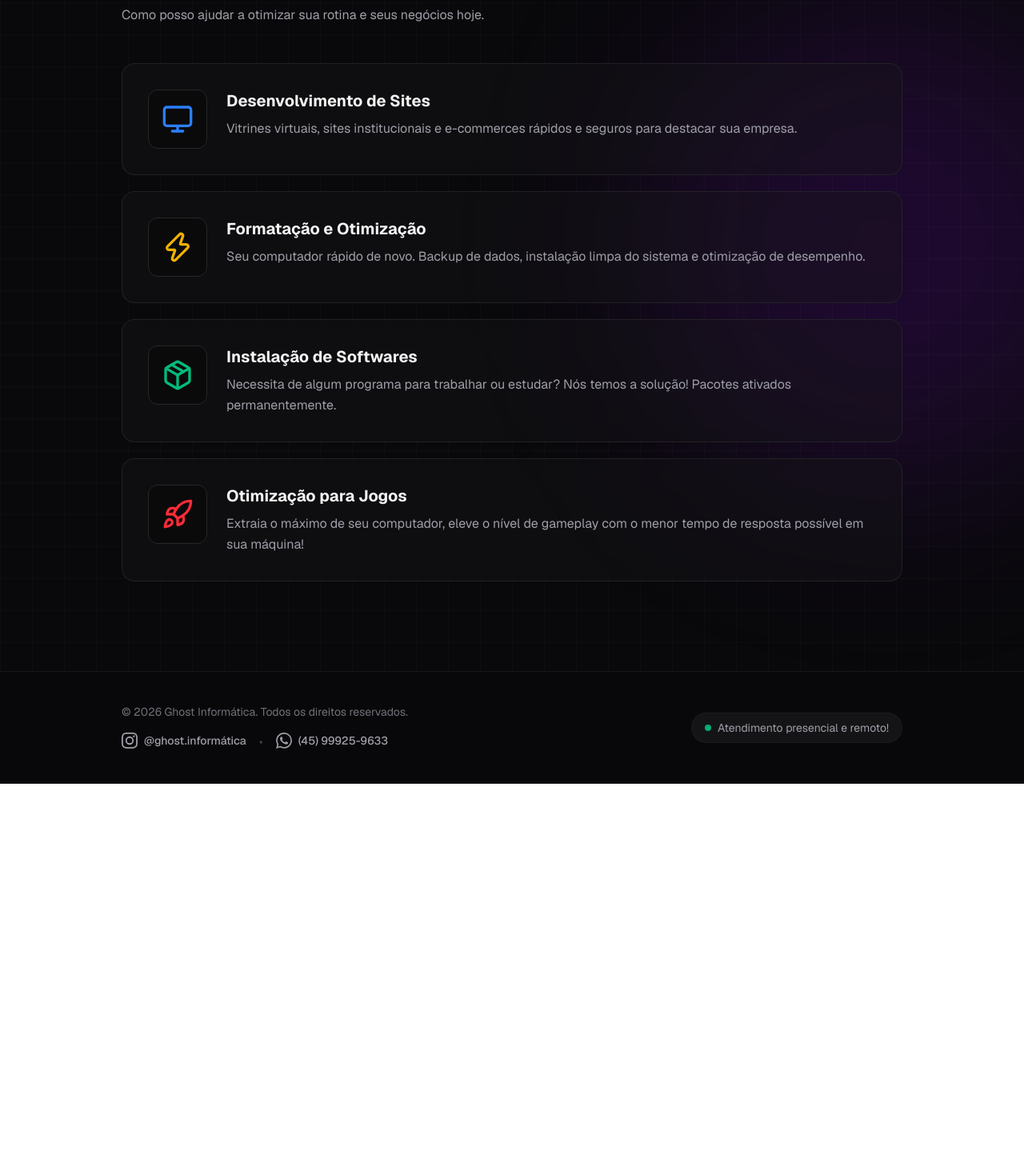
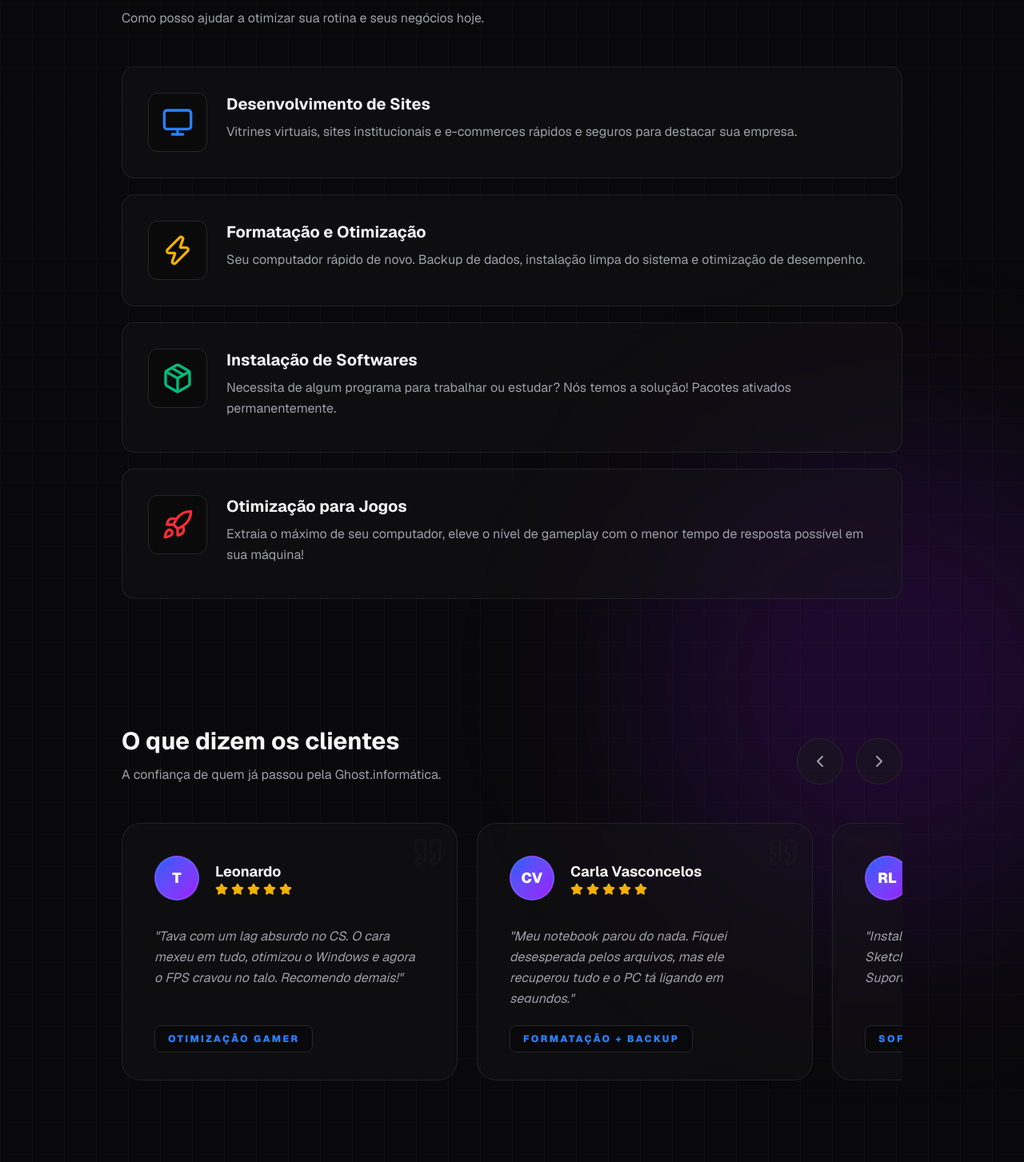
Before and after one commit to T0M3N05/meu-site, a Next.js app: page / in a window 1280 px wide. Shown: the part 877-2330 px from the top of the page at 80% size. Before the commit the page ends 1857 px from the top, so only its background shows below. Built offline with nearby package versions, Linux system fonts and the light colour scheme.

Commit message:
Mudanças novas

```diff
--- a/app/page.tsx
+++ b/app/page.tsx
@@ -1,5 +1,8 @@
-import { Monitor, Zap, Package, Rocket, Laptop, Server } from 'lucide-react';
+'use client';
+
+import { Monitor, Zap, Package, Rocket, Star, Quote, ChevronLeft, ChevronRight, Layout, ShoppingCart, Globe, Gauge, ShieldCheck, Database, Cpu, MousePointer2, ThermometerSun } from 'lucide-react';
 import Image from 'next/image';
+import { useRef } from 'react';
 
 const InstagramLogo = ({ className }: { className?: string }) => (
   <svg viewBox="0 0 24 24" fill="currentColor" className={className}>
@@ -13,30 +16,64 @@ const WhatsAppLogo = ({ className }: { className?: string }) => (
   </svg>
 );
 
+interface ItemDetalhe {
+  titulo: string;
+  subtitulo: string;
+  icone: React.ReactNode;
+}
+
 interface Servico {
   id: number;
   titulo: string;
   descricao: string;
   icone: React.ReactNode;
+  detalhes?: ItemDetalhe[];
   classesSoftwares?: {
     classe: string;
     softwares: { nome: string; sigla: string; cor: string }[];
   }[];
 }
 
+const depoimentos = [
+  { id: 1, nome: "Leonardo", servico: "Otimização Gamer", texto: "Tava com um lag absurdo no CS. O cara mexeu em tudo, otimizou o Windows e agora o FPS cravou no talo. Recomendo demais!", avatar: "T" },
+  { id: 2, nome: "Carla Vasconcelos", servico: "Formatação + Backup", texto: "Meu notebook parou do nada. Fiquei desesperada pelos arquivos, mas ele recuperou tudo e o PC tá ligando em segundos.", avatar: "CV" },
+  { id: 3, nome: "Eng. Ricardo Lima", servico: "Softwares Engenharia", texto: "Instalou o pack completo do AutoCAD e SketchUp. Tudo rodando liso e sem erro. Suporte nota 10 pelo WhatsApp.", avatar: "RL" },
+  { id: 4, nome: "João P", servico: "Softwares Engenharia", texto: "Instalou o AutoCad e Revit nos computadores da minha empresa, todos funcionando perfeitamente, atendimento espetacular!", avatar: "JO" },
+];
+
 export default function Home() {
+  const scrollRef = useRef<HTMLDivElement>(null);
+
+  const scroll = (direction: 'left' | 'right') => {
+    if (scrollRef.current) {
+      const { scrollLeft, clientWidth } = scrollRef.current;
+      const scrollTo = direction === 'left' ? scrollLeft - clientWidth : scrollLeft + clientWidth;
+      scrollRef.current.scrollTo({ left: scrollTo, behavior: 'smooth' });
+    }
+  };
+
   const meusServicos: Servico[] = [
     {
       id: 1,
       titulo: "Desenvolvimento de Sites",
       descricao: "Vitrines virtuais, sites institucionais e e-commerces rápidos e seguros para destacar sua empresa.",
-      icone: <Monitor className="w-8 h-8 md:w-10 md:h-10 text-blue-500" />
+      icone: <Monitor className="w-8 h-8 md:w-10 md:h-10 text-blue-500" />,
+      detalhes: [
+        { titulo: "Sites Institucionais", subtitulo: "Apresentação profissional para empresas e serviços.", icone: <Layout className="w-5 h-5 text-blue-400" /> },
+        { titulo: "E-commerce & Dropshipping", subtitulo: "Lojas virtuais completas para vender online.", icone: <ShoppingCart className="w-5 h-5 text-blue-400" /> },
+        { titulo: "Landing Pages", subtitulo: "Páginas de alta conversão para vendas e leads.", icone: <Globe className="w-5 h-5 text-blue-400" /> }
+      ]
     },
     {
       id: 2,
       titulo: "Formatação e Otimização",
       descricao: "Seu computador rápido de novo. Backup de dados, instalação limpa do sistema e otimização de desempenho.",
-      icone: <Zap className="w-8 h-8 md:w-10 md:h-10 text-yellow-500" />
+      icone: <Zap className="w-8 h-8 md:w-10 md:h-10 text-yellow-500" />,
+      detalhes: [
+        { titulo: "Desempenho Original", subtitulo: "Elimina lentidões e erros causados por arquivos corrompidos.", icone: <Gauge className="w-5 h-5 text-yellow-400" /> },
+        { titulo: "Segurança Total", subtitulo: "Remoção completa de vírus, malwares e adwares.", icone: <ShieldCheck className="w-5 h-5 text-yellow-400" /> },
+        { titulo: "Backup de Dados", subtitulo: "Salvaguarda de fotos e documentos importantes antes do processo.", icone: <Database className="w-5 h-5 text-yellow-400" /> }
+      ]
     },
     {
       id: 3,
@@ -78,49 +115,41 @@ export default function Home() {
       id: 4,
       titulo: "Otimização para Jogos",
       descricao: "Extraia o máximo de seu computador, eleve o nível de gameplay com o menor tempo de resposta possível em sua máquina!",
-      icone: <Rocket className="w-8 h-8 md:w-10 md:h-10 text-red-500" />
+      icone: <Rocket className="w-8 h-8 md:w-10 md:h-10 text-red-500" />,
+      detalhes: [
+        { titulo: "Otimização de OS", subtitulo: "Windows focado 100% em processamento de jogo.", icone: <Cpu className="w-5 h-5 text-red-400" /> },
+        { titulo: "Input Lag Zero", subtitulo: "Ajustes de resposta do mouse e teclado (tempo de reação).", icone: <MousePointer2 className="w-5 h-5 text-red-400" /> },
+        { titulo: "Power & Thermal", subtitulo: "Liberação de energia das peças e controle de temperatura.", icone: <ThermometerSun className="w-5 h-5 text-red-400" /> }
+      ]
     }
   ];
 
   return (
-    <div className="relative min-h-screen flex flex-col bg-zinc-950 text-zinc-50 font-sans selection:bg-blue-500/30 overflow-hidden">
+    <div className="relative min-h-screen flex flex-col bg-zinc-950 text-zinc-50 font-sans selection:bg-blue-500/30 overflow-x-hidden">
 
+      {/* Background Grid */}
       <div className="absolute inset-0 bg-[linear-gradient(to_right,#ffffff05_1px,transparent_1px),linear-gradient(to_bottom,#ffffff05_1px,transparent_1px)] bg-[size:40px_40px] pointer-events-none z-0"></div>
 
-      <div className="absolute top-[-10%] left-[-10%] w-[500px] h-[500px] rounded-full bg-blue-600/20 blur-[120px] pointer-events-none z-0"></div>
-      <div className="absolute bottom-[20%] right-[-10%] w-[600px] h-[600px] rounded-full bg-purple-600/15 blur-[120px] pointer-events-none z-0"></div>
+      {/* Decorative Blur Blobs */}
+      <div className="absolute top-[-5%] left-[-10%] w-[300px] md:w-[500px] h-[300px] md:h-[500px] rounded-full bg-blue-600/20 blur-[80px] md:blur-[120px] pointer-events-none z-0"></div>
+      <div className="absolute bottom-[20%] right-[-10%] w-[400px] md:w-[600px] h-[400px] md:h-[600px] rounded-full bg-purple-600/15 blur-[80px] md:blur-[120px] pointer-events-none z-0"></div>
 
       <header className="border-b border-zinc-800/50 bg-zinc-950/70 backdrop-blur-xl sticky top-0 z-50">
-        <div className="max-w-[1440px] mx-auto px-8 flex justify-between items-center relative z-10 h-32 md:h-40">
-
+        <div className="max-w-[1440px] mx-auto px-4 md:px-8 flex justify-between items-center relative z-10 h-24 md:h-40">
           <div className="flex items-center cursor-pointer">
-            <div className="relative w-40 h-40 md:w-[220px] md:h-[220px] flex-shrink-0 -mr-4 md:-mr-8">
-              <Image
-                src="/logo-ghost.png"
-                alt="Logo Ghost Informática"
-                fill
-                className="object-contain"
-                sizes="(max-width: 220px) 100vw, 220px"
-                priority
-              />
+            <div className="relative w-24 h-24 md:w-[220px] md:h-[220px] flex-shrink-0 -mr-2 md:-mr-8">
+              <Image src="/logo-ghost.png" alt="Logo Ghost Informática" fill className="object-contain" sizes="(max-width: 220px) 100vw, 220px" priority />
             </div>
-
-            <span className="text-3xl md:text-5xl font-black text-white tracking-tighter">
+            <span className="text-xl md:text-5xl font-black text-white tracking-tighter">
               Ghost<span className="text-blue-500">.Informática</span>
             </span>
           </div>
-
-          <div className="flex items-center gap-8 md:gap-12">
+          <div className="flex items-center gap-4 md:gap-12">
             <nav className="hidden lg:flex gap-10 text-zinc-300 font-bold text-lg uppercase tracking-widest">
               <a href="#inicio" className="hover:text-blue-500 transition-colors">Início</a>
               <a href="#servicos" className="hover:text-blue-500 transition-colors">Serviços</a>
             </nav>
-
-            <a
-              href="https://wa.me/5545999259633"
-              target="_blank"
-              className="bg-blue-600 hover:bg-blue-500 text-white text-lg md:text-xl font-black py-4 px-10 rounded-2xl transition-all shadow-xl shadow-blue-600/20"
-            >
+            <a href="https://wa.me/5545999259633" target="_blank" className="bg-blue-600 hover:bg-blue-500 text-white text-xs md:text-xl font-black py-3 px-5 md:py-4 md:px-10 rounded-xl md:rounded-2xl transition-all shadow-xl shadow-blue-600/20 whitespace-nowrap">
               Fale Comigo
             </a>
           </div>
@@ -128,67 +157,64 @@ export default function Home() {
       </header>
 
       <main className="flex-grow relative z-10">
-        <section id="inicio" className="max-w-5xl mx-auto px-6 py-24 md:py-32 text-center md:text-left flex flex-col items-center md:items-start">
-          <h1 className="text-4xl md:text-6xl lg:text-7xl font-extrabold tracking-tight mb-6 leading-tight">
+        <section id="inicio" className="max-w-5xl mx-auto px-6 py-16 md:py-32 text-center md:text-left flex flex-col items-center md:items-start">
+          <h1 className="text-3xl md:text-6xl lg:text-7xl font-extrabold tracking-tight mb-6 leading-tight">
             Soluções completas em <br className="hidden md:block" />
-            <span className="bg-gradient-to-r from-blue-500 to-purple-500 bg-clip-text text-transparent">
-              Tecnologia
-            </span> para você
+            <span className="bg-gradient-to-r from-blue-500 to-purple-500 bg-clip-text text-transparent">Tecnologia</span> para você
           </h1>
-          <p className="text-lg text-zinc-400 mb-10 max-w-2xl leading-relaxed">
+          <p className="text-base md:text-lg text-zinc-400 mb-10 max-w-2xl leading-relaxed">
             Do conserto do seu computador até a criação da presença digital do seu negócio. Serviços técnicos especializados e desenvolvimento web moderno.
           </p>
-          <a
-            href="https://wa.me/5545999259633?text=Olá!%20Gostaria%20de%20saber%20mais%20sobre%20seus%20serviços."
-            target="_blank"
-            rel="noopener noreferrer"
-            className="bg-zinc-100 hover:bg-white text-zinc-900 font-bold py-3.5 px-8 rounded-full transition-all hover:scale-105 inline-flex items-center gap-2"
-          >
-            <WhatsAppLogo className="w-5 h-5" />
-            Fazer Orçamento
+          <a href="https://wa.me/5545999259633?text=Olá!%20Gostaria%20de%20saber%20mais%20sobre%20seus%20serviços." target="_blank" rel="noopener noreferrer" className="bg-zinc-100 hover:bg-white text-zinc-900 font-bold py-3 md:py-4 px-6 md:px-8 rounded-full transition-all hover:scale-105 inline-flex items-center gap-2 text-sm md:text-base">
+            <WhatsAppLogo className="w-5 h-5" /> Fazer Orçamento
           </a>
         </section>
 
-        <section id="servicos" className="max-w-5xl mx-auto px-6 py-16">
+        <section id="servicos" className="max-w-5xl mx-auto px-6 py-12 md:py-16">
           <div className="mb-12">
-            <h2 className="text-3xl font-bold mb-3">Meus Serviços</h2>
-            <p className="text-zinc-400">Como posso ajudar a otimizar sua rotina e seus negócios hoje.</p>
+            <h2 className="text-2xl md:text-3xl font-bold mb-3">Meus Serviços</h2>
+            <p className="text-zinc-400 text-sm md:text-base">Como posso ajudar a otimizar sua rotina e seus negócios hoje.</p>
           </div>
-
-          <div className="flex flex-col gap-5">
+          <div className="flex flex-col gap-6 md:gap-5">
             {meusServicos.map((servico) => (
-              <div
-                key={servico.id}
-                className="group bg-zinc-900/40 backdrop-blur-sm p-6 md:p-8 rounded-2xl border border-zinc-800/80 hover:border-blue-500/50 hover:-translate-y-1 hover:shadow-2xl hover:shadow-blue-500/10 transition-all duration-300"
-              >
-                <div className="flex flex-col sm:flex-row gap-6 items-start">
-                  <div className="bg-zinc-950/80 p-4 rounded-xl border border-zinc-800 group-hover:border-blue-500/30 transition-colors flex-shrink-0">
+              <div key={servico.id} className="group bg-zinc-900/40 backdrop-blur-sm p-5 md:p-8 rounded-2xl border border-zinc-800/80 hover:border-blue-500/50 hover:shadow-[0_0_25px_-5px_rgba(59,130,246,0.2)] transition-all duration-300">
+                <div className="flex flex-col sm:flex-row gap-5 md:gap-6 items-start">
+                  <div className="bg-zinc-950/80 p-3 md:p-4 rounded-xl border border-zinc-800 group-hover:border-blue-500/30 transition-colors flex-shrink-0">
                     {servico.icone}
                   </div>
                   <div className="flex-1 w-full">
-                    <h3 className="text-xl font-bold mb-2 text-zinc-100 group-hover:text-blue-400 transition-colors">
-                      {servico.titulo}
-                    </h3>
-                    <p className="text-zinc-400 leading-relaxed text-sm md:text-base">
-                      {servico.descricao}
-                    </p>
+                    <h3 className="text-lg md:text-xl font-bold mb-2 text-zinc-100 group-hover:text-blue-400 transition-colors">{servico.titulo}</h3>
+                    <p className="text-zinc-400 leading-relaxed text-sm md:text-base mb-2">{servico.descricao}</p>
+
+                    {/* Container de Detalhes com correção de bug de visibilidade */}
+                    {servico.detalhes && (
+                      <div className="max-h-0 opacity-0 group-hover:max-h-[600px] group-hover:opacity-100 overflow-hidden transition-all duration-500 ease-in-out group-hover:mt-6 border-t border-transparent group-hover:border-zinc-800/50 group-hover:pt-6">
+                         <div className="grid grid-cols-1 md:grid-cols-2 gap-4">
+                            {servico.detalhes.map((det, idx) => (
+                              <div key={idx} className="flex items-center gap-4 bg-zinc-950/60 p-4 rounded-xl border border-zinc-800/50 transition-all duration-300 hover:bg-zinc-900/60">
+                                <div className="flex-shrink-0">{det.icone}</div>
+                                <div>
+                                  <p className="text-sm md:text-base font-bold text-zinc-200">{det.titulo}</p>
+                                  <p className="text-[11px] md:text-xs text-zinc-500 leading-tight">{det.subtitulo}</p>
+                                </div>
+                              </div>
+                            ))}
+                         </div>
+                      </div>
+                    )}
+
+                    {/* Acordeão de Softwares com correção de bug */}
                     {servico.classesSoftwares && (
-                      <div className="overflow-hidden transition-all duration-700 ease-in-out max-h-0 opacity-0 group-hover:max-h-[800px] group-hover:opacity-100 group-hover:mt-6">
-                        <div className="flex flex-col gap-6 border-t border-zinc-800/50 pt-6">
+                      <div className="max-h-0 opacity-0 group-hover:max-h-[1000px] group-hover:opacity-100 overflow-hidden transition-all duration-500 ease-in-out group-hover:mt-6 border-t border-transparent group-hover:border-zinc-800/50 group-hover:pt-6">
+                        <div className="flex flex-col gap-8">
                           {servico.classesSoftwares.map((classe, idxClasse) => (
                             <div key={idxClasse}>
-                              <p className="text-sm font-semibold text-zinc-300 mb-3 tracking-wide">{classe.classe}</p>
-                              <div className="flex flex-wrap gap-3">
+                              <p className="text-xs md:text-sm font-semibold text-zinc-400 mb-4 tracking-widest uppercase">{classe.classe}</p>
+                              <div className="flex flex-wrap gap-3 md:gap-4">
                                 {classe.softwares.map((prog, index) => (
-                                  <div
-                                    key={index}
-                                    className={`flex items-center gap-2 bg-zinc-950/80 px-3 py-1.5 rounded-lg border border-zinc-800 shadow-sm transition-all duration-500 transform scale-90 opacity-0 group-hover:scale-100 group-hover:opacity-100`}
-                                    style={{ transitionDelay: `${(idxClasse * 150) + (index * 75) + 300}ms` }}
-                                  >
-                                    <div className={`w-7 h-7 rounded border flex items-center justify-center text-[11px] font-extrabold flex-shrink-0 ${prog.cor}`}>
-                                      {prog.sigla}
-                                    </div>
-                                    <span className="text-sm text-zinc-300 font-medium">{prog.nome}</span>
+                                  <div key={index} className="flex items-center gap-3 bg-zinc-950/80 px-4 py-2 rounded-xl border border-zinc-800 transition-all duration-300 hover:border-zinc-700">
+                                    <div className={`w-8 h-8 rounded-lg border flex items-center justify-center text-[12px] font-black flex-shrink-0 ${prog.cor}`}>{prog.sigla}</div>
+                                    <span className="text-xs md:text-sm text-zinc-300 font-bold">{prog.nome}</span>
                                   </div>
                                 ))}
                               </div>
@@ -203,26 +229,55 @@ export default function Home() {
             ))}
           </div>
         </section>
+
+        <section id="depoimentos" className="max-w-5xl mx-auto px-6 py-16 md:py-24">
+          <div className="flex flex-col md:flex-row justify-between items-center md:items-end mb-12 gap-6 text-center md:text-left">
+            <div>
+              <h2 className="text-2xl md:text-3xl font-bold mb-3">O que dizem os clientes</h2>
+              <p className="text-zinc-400 text-sm md:text-base">A confiança de quem já passou pela Ghost.informática.</p>
+            </div>
+            <div className="flex gap-4">
+              <button onClick={() => scroll('left')} className="p-3 md:p-4 rounded-full border border-zinc-800 bg-zinc-900/50 hover:bg-zinc-800 hover:border-blue-500/50 transition-all">
+                <ChevronLeft className="w-6 h-6 text-zinc-400" />
+              </button>
+              <button onClick={() => scroll('right')} className="p-3 md:p-4 rounded-full border border-zinc-800 bg-zinc-900/50 hover:bg-zinc-800 hover:border-blue-500/50 transition-all">
+                <ChevronRight className="w-6 h-6 text-zinc-400" />
+              </button>
+            </div>
+          </div>
+          <div ref={scrollRef} className="flex gap-6 overflow-x-auto snap-x snap-mandatory scrollbar-hide pb-8" style={{ scrollbarWidth: 'none', msOverflowStyle: 'none' }}>
+            {depoimentos.map((item) => (
+              <div key={item.id} className="min-w-[280px] md:min-w-[420px] snap-center relative group bg-zinc-900/40 backdrop-blur-sm p-6 md:p-10 rounded-3xl border border-zinc-800/80 hover:border-purple-500/50 hover:-translate-y-2 transition-all duration-500">
+                <Quote className="absolute top-4 right-4 w-10 h-10 text-zinc-800/20 group-hover:text-purple-500/10 transition-colors" />
+                <div className="flex items-center gap-5 mb-8">
+                  <div className="w-14 h-14 rounded-full bg-gradient-to-br from-blue-600 to-purple-600 flex items-center justify-center font-black text-lg text-white border-2 border-white/10 flex-shrink-0">{item.avatar}</div>
+                  <div>
+                    <h4 className="font-bold text-zinc-100 text-base md:text-lg">{item.nome}</h4>
+                    <div className="flex gap-1">
+                      {[...Array(5)].map((_, i) => (<Star key={i} className="w-3 md:w-4 h-3 md:h-4 fill-yellow-500 text-yellow-500" />))}
+                    </div>
+                  </div>
+                </div>
+                <p className="text-zinc-400 italic text-sm md:text-base leading-relaxed mb-8 h-24 overflow-hidden">"{item.texto}"</p>
+                <span className="text-[10px] md:text-xs uppercase tracking-[0.2em] font-black px-4 py-2 bg-zinc-950 border border-zinc-800 rounded-lg text-blue-500">{item.servico}</span>
+              </div>
+            ))}
+          </div>
+        </section>
       </main>
 
-      <footer className="border-t border-zinc-800/50 bg-zinc-950/80 backdrop-blur-md py-10 mt-12 relative z-10">
-        <div className="max-w-5xl mx-auto px-6 flex flex-col md:flex-row justify-between items-center gap-6 text-center md:text-left">
-          <div className="flex flex-col gap-4">
-            <p className="text-zinc-500 text-sm">
-              © 2026 Ghost Informática. Todos os direitos reservados.
-            </p>
+      <footer className="border-t border-zinc-800/50 bg-zinc-950/80 backdrop-blur-md py-8 md:py-10 mt-12 relative z-10">
+        <div className="max-w-5xl mx-auto px-6 flex flex-col md:flex-row justify-between items-center gap-6 md:gap-4 text-center md:text-left">
+          <div className="flex flex-col gap-3">
+            <p className="text-zinc-500 text-xs md:text-sm">© 2026 Ghost Informática. Todos os direitos reservados.</p>
             <div className="flex flex-col sm:flex-row items-center sm:items-start gap-4">
-              <a href="https://www.instagram.com/ghost.informatica" target="_blank" className="flex items-center gap-2 text-zinc-400 hover:text-pink-500 transition-colors text-sm font-medium">
-                <InstagramLogo className="w-5 h-5" /> @ghost.informática
-              </a>
-              <span className="hidden sm:block text-zinc-700">•</span>
-              <a href="https://wa.me/5545999259633" target="_blank" className="flex items-center gap-2 text-zinc-400 hover:text-emerald-500 transition-colors text-sm font-medium">
-                <WhatsAppLogo className="w-5 h-5" /> (45) 99925-9633
+              <a href="https://www.instagram.com/ghost.informatica" target="_blank" className="flex items-center gap-3 text-zinc-400 hover:text-pink-500 transition-colors text-sm font-bold tracking-widest uppercase">
+                <InstagramLogo className="w-6 h-6" /> @ghost.informática
               </a>
             </div>
           </div>
-          <div className="flex items-center gap-2 text-zinc-400 text-sm bg-zinc-900/80 py-2 px-4 rounded-full border border-zinc-800/50">
-            <span className="w-2 h-2 rounded-full bg-emerald-500 animate-pulse"></span>
+          <div className="flex items-center gap-3 text-zinc-400 text-xs md:text-sm bg-zinc-900/80 py-2.5 px-6 rounded-full border border-zinc-800/50 shadow-inner">
+            <span className="w-2.5 h-2.5 rounded-full bg-emerald-500 animate-pulse shadow-[0_0_10px_rgba(16,185,129,0.5)]"></span>
             Atendimento presencial e remoto!
           </div>
         </div>
```
